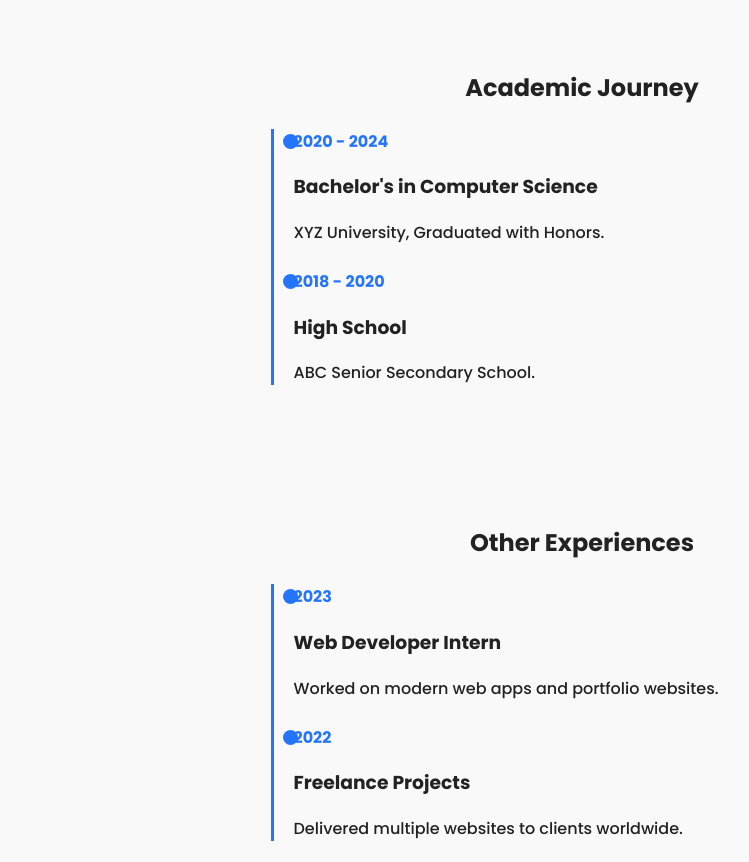
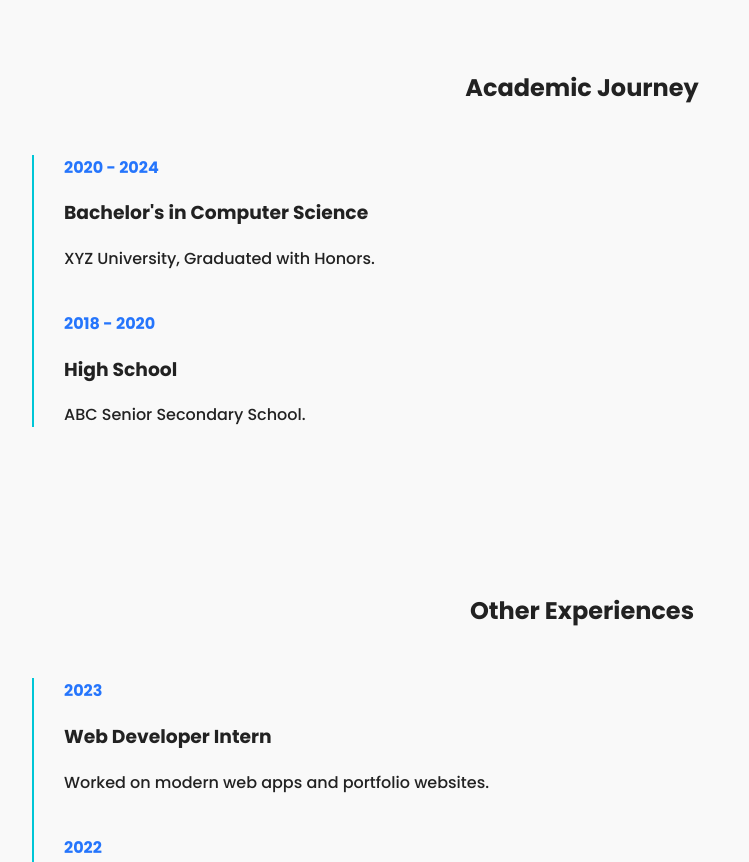
Before and after one commit to TK1517/thirusakthivel.github.io, a plain HTML site: page index.html in a window 1280 px wide. Shown: the part 1160-2022 px from the top of the page, without its empty margins (58-807 px from the left). Drawn offline with nearby package versions, Linux system fonts and the light colour scheme.

Commit message:
Update style.css

```diff
--- a/style.css
+++ b/style.css
@@ -131,26 +131,37 @@ h2 {
 }
 
 .timeline {
-  max-width: 600px;
-  margin: auto;
-  border-left: 3px solid var(--accent-color);
-  padding-left: 20px;
+  position: relative;
+  margin: 50px;
+  padding-left: 30px;
+  border-left: 2px solid #00c6d7; /* Vertical line */
 }
 
 .timeline-item {
-  margin-bottom: 1.5rem;
   position: relative;
+  margin-bottom: 40px;
 }
 
-.timeline-item::before {
-  content: "";
+.timeline-marker {
   position: absolute;
-  left: -11px;
-  top: 5px;
-  width: 15px;
-  height: 15px;
-  background: var(--accent-color);
+  left: -9px; /* Align dot with the line */
+  top: 4px;
+  width: 14px;
+  height: 14px;
+  background-color: #00c6d7;
   border-radius: 50%;
+}
+
+.timeline-content {
+  padding-left: 25px; /* Space from marker to content */
+}
+
+.timeline-date {
+  font-size: 1rem;
+  font-weight: bold;
+  color: #00c6d7;
+  display: inline-block;
+  margin-bottom: 5px;
 }
 
 .year {
```
